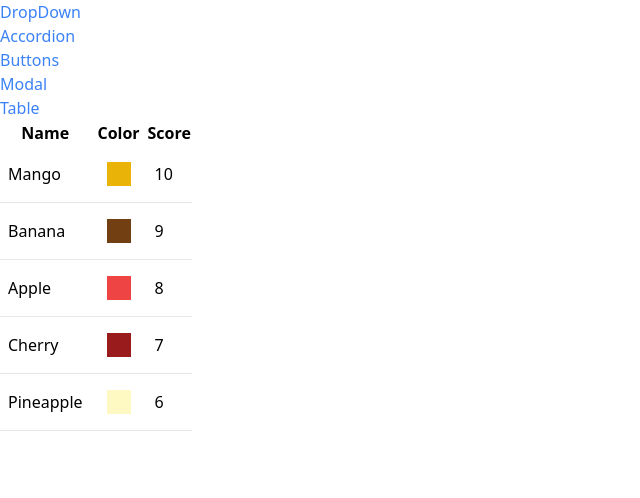
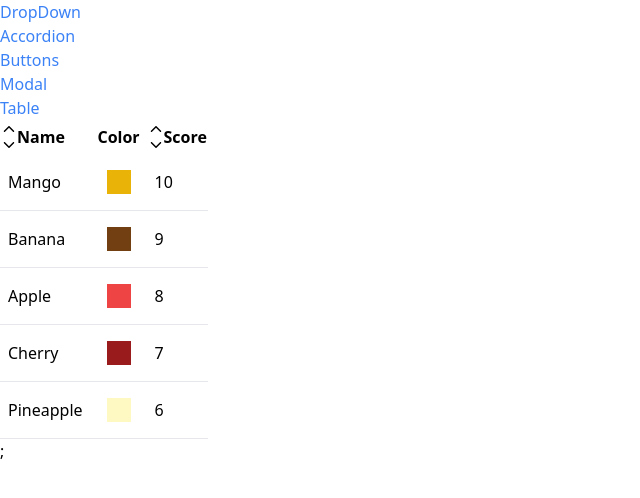
Before and after one commit to bishalkunwar/HandsOnReact, a React (Create React App) app in the folder practicepro/: page /tablePage in a window 1280 px wide. Shown: the top 498 px of the page, without its empty margins (0-640 px from the left). Built offline with nearby package versions, Linux system fonts and the light colour scheme; the HTML template or start-up script is replaced by a standard one.

Commit message:
Table Data Rendering with some basics dynamic sorting

```diff
--- a/practicepro/src/Components/Pages/TablePage.js
+++ b/practicepro/src/Components/Pages/TablePage.js
@@ -1,4 +1,5 @@
-import Table from "../Table/Table";
+// import Table from "../Table/Table";
+import SortableTable from "../Table/SortableTable";
 
 export default function TablePage(){
 
@@ -11,9 +12,9 @@
     ];
 
     const config = [
-        {label: "Name", render: (fruit)=> fruit.name},
+        {label: "Name", render: (fruit)=> fruit.name, sortValue: (fruit)=>fruit.name},
         {label: "Color", render: (fruit)=> <div className={`p-3 m-2 ${fruit.color}`}/>},
-        {label: "Score", render: (fruit)=> fruit.score},
+        {label: "Score", render: (fruit)=> fruit.score, sortValue: (fruit)=> fruit.score},
     ];
 
     const keyFn = (fruit) => {
@@ -22,7 +23,7 @@
 
     return(
         <div>
-            <Table fruits={fruits} config={config} keyFn={keyFn}/>
+            <SortableTable fruits={fruits} config={config} keyFn={keyFn}/>
         </div>
 
     );
--- /dev/null
+++ b/practicepro/src/Components/Table/SortableTable.js
@@ -0,0 +1,95 @@
+import { useState } from "react";
+import { IoIosArrowDown, IoIosArrowUp } from 'react-icons/io';
+import Table from "./Table";
+
+export default function SortableTable(props){
+
+    const[sortOrder, setSortOrder] = useState(null);
+    const[sortBy, setSortBy] = useState(null);
+    const {config, fruits} = props;
+
+    const handleClick = (label) =>{
+        if(sortBy && label !== sortBy){
+            setSortOrder('asc');
+            setSortBy(label);
+            return;
+        }
+
+        if(sortOrder === null){
+            setSortOrder('asc');
+            setSortBy(label);
+        }else if(sortOrder === 'asc'){
+            setSortOrder('desc');
+            setSortBy(label);
+        }else if(sortOrder === 'desc'){
+            setSortOrder(null);
+            setSortBy(null);
+        }
+    };
+
+    const updatedConfig = config.map((column)=>{
+        if(!column.sortValue){
+            return column;
+        }
+        return{
+            ...column,
+            header: ()=>(
+                <th className="cursor-pointer hover:bg-gray-100" onClick={()=>handleClick(column.label)}>
+                    <div className="flex items-center">
+                        {getIcons(column.label, sortBy, sortOrder)}
+                        {column.label}
+                    </div>
+                </th>
+            )
+        }
+    })
+
+    let sortedData = fruits;
+    if(sortOrder && sortBy){
+        const {sortValue} = config.find(column => column.label === sortBy);
+        sortedData = [...fruits].sort((a,b)=>{
+            const valueA = sortValue(a);
+            const valueB = sortValue(b);
+
+            const reverseOrder = sortOrder === 'asc'? 1:-1;
+
+            if(typeof valueA === 'string'){
+                return(valueA.localeCompare(valueB))*reverseOrder;
+            }else{
+                return (valueA - valueB) * reverseOrder;
+            }
+        });
+    }
+
+    return(
+        <div>
+            <Table {...props  } config={updatedConfig} fruits={sortedData}/>;
+        </div>
+    );
+
+};
+
+
+
+function getIcons(label, sortBy, sortOrder){
+    if(label !== sortBy){
+        return(
+            <div>
+                <IoIosArrowUp/>
+                <IoIosArrowDown/>
+            </div>
+        );
+    }
+    if(sortOrder === null){
+        return(
+            <div>
+                <IoIosArrowUp/>
+                <IoIosArrowDown/>
+            </div>
+        );
+    }else if(sortOrder === 'asc'){
+        return <IoIosArrowUp/>;
+    }else if(sortOrder === 'desc'){
+        return <IoIosArrowDown/>;
+    }
+}
--- a/practicepro/src/Components/Table/Table.js
+++ b/practicepro/src/Components/Table/Table.js
@@ -1,7 +1,11 @@
+import { Fragment } from "react";
 
 export default function Table({fruits, config, keyFn}){
 
     const renderedHeaders = config.map((headers)=>{
+        if(headers.header){
+            return <Fragment key={headers.label}>{headers.header()}</Fragment>;
+        }
         return(
             <th key={headers.label}>{headers.label}</th>
         );
```
